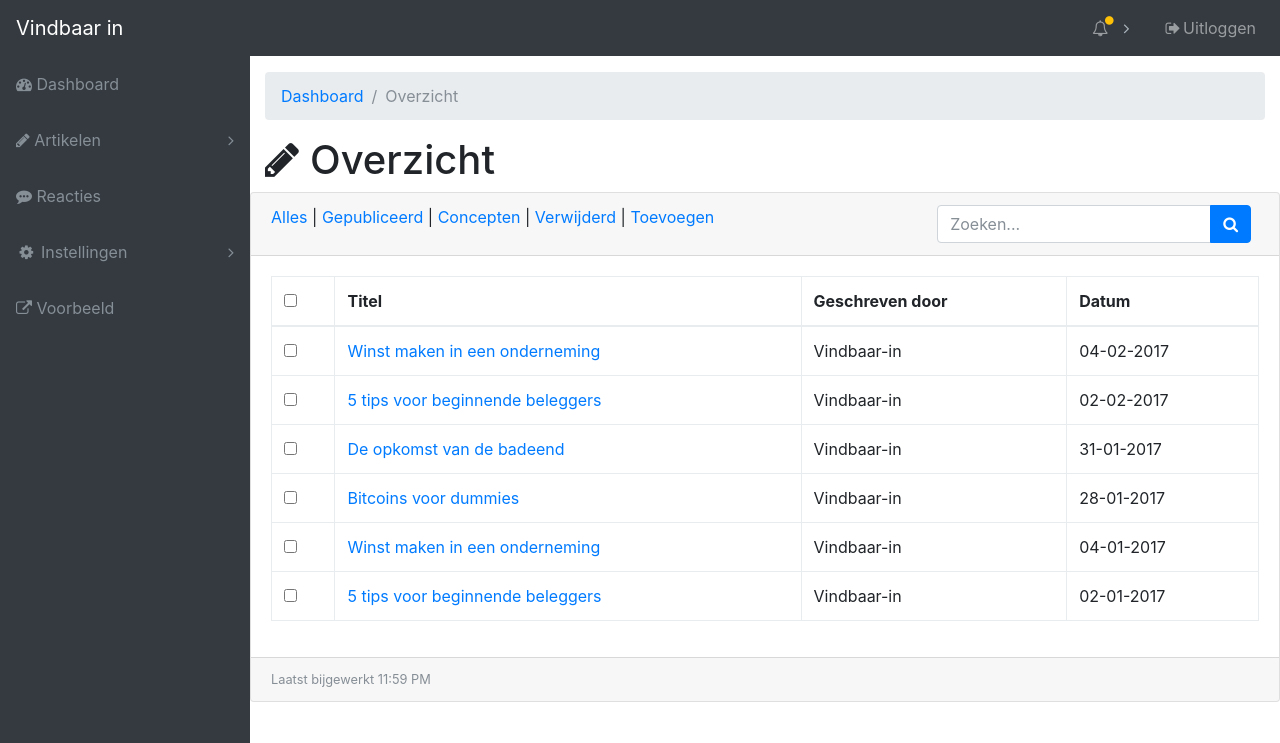
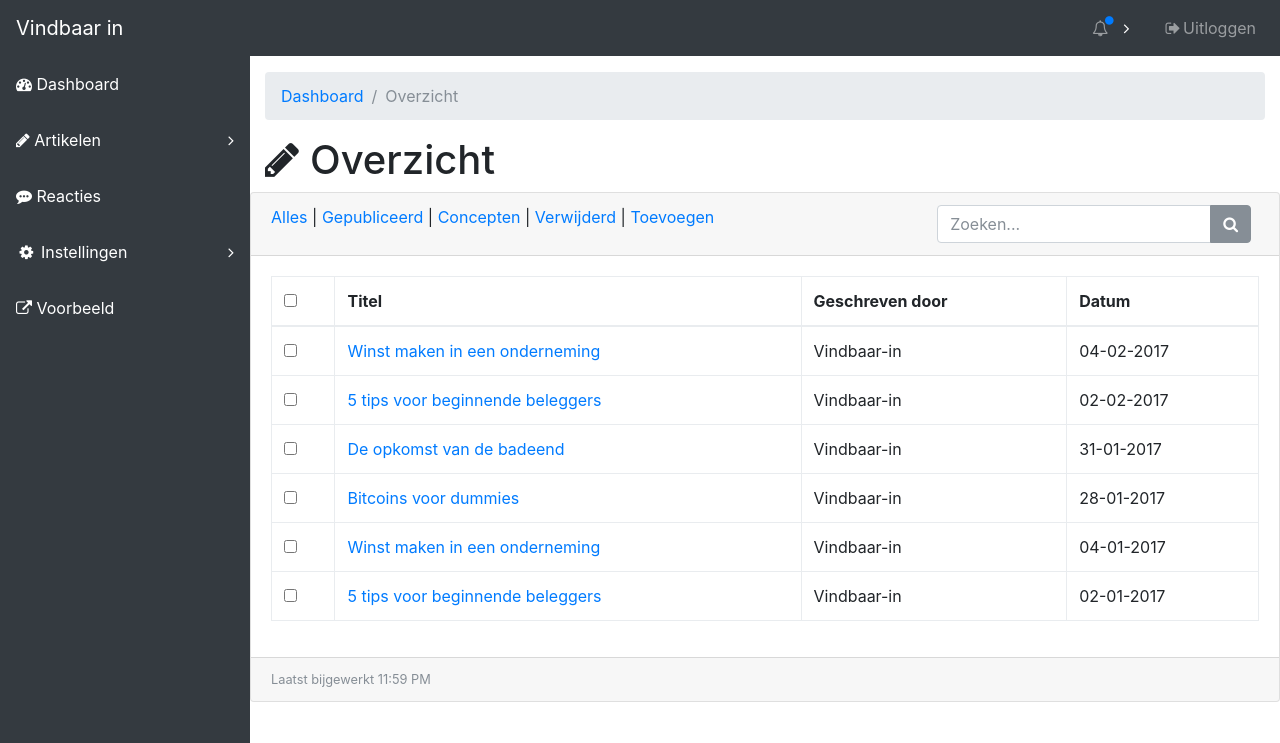
Before and after one commit to HofmanErik/KBS-project, a PHP site: page /dashboard/overzicht.php in a window 1280 px wide. Shown: the top 743 px of the page. Run offline with PHP 8.4, Linux system fonts and the light colour scheme.

Commit message:
WIP dash

```diff
--- a/Blog/dashboard/css/sb-admin.css
+++ b/Blog/dashboard/css/sb-admin.css
@@ -240,23 +240,23 @@ body.sidenav-toggled .navbar-sidenav-tooltip.show {
   display: flex; }
 
 #mainNav.navbar-dark .navbar-collapse .navbar-sidenav .nav-link-collapse:after {
-  color: #868e96; }
+  color: #FFFFFF; }
 
 #mainNav.navbar-dark .navbar-collapse .navbar-sidenav > .nav-item > .nav-link {
-  color: #868e96; }
+  color: #FFFFFF; }
   #mainNav.navbar-dark .navbar-collapse .navbar-sidenav > .nav-item > .nav-link:hover {
     color: #adb5bd; }
 
 #mainNav.navbar-dark .navbar-collapse .navbar-sidenav > .nav-item .sidenav-second-level > li > a,
 #mainNav.navbar-dark .navbar-collapse .navbar-sidenav > .nav-item .sidenav-third-level > li > a {
-  color: #868e96; }
+  color: #FFFFFF; }
   #mainNav.navbar-dark .navbar-collapse .navbar-sidenav > .nav-item .sidenav-second-level > li > a:focus, #mainNav.navbar-dark .navbar-collapse .navbar-sidenav > .nav-item .sidenav-second-level > li > a:hover,
   #mainNav.navbar-dark .navbar-collapse .navbar-sidenav > .nav-item .sidenav-third-level > li > a:focus,
   #mainNav.navbar-dark .navbar-collapse .navbar-sidenav > .nav-item .sidenav-third-level > li > a:hover {
     color: #adb5bd; }
 
 #mainNav.navbar-dark .navbar-collapse .navbar-nav > .nav-item.dropdown > .nav-link:after {
-  color: #adb5bd; }
+  color: #FFFFFF; }
 
 @media (min-width: 992px) {
   #mainNav.navbar-dark .navbar-collapse .navbar-sidenav {
@@ -291,7 +291,7 @@ body.sidenav-toggled .navbar-sidenav-tooltip.show {
 
 @media (min-width: 992px) {
   #mainNav.navbar-light .navbar-collapse .navbar-sidenav {
-    background: #f8f9fa; }
+    background: #FFFFFF; }
     #mainNav.navbar-light .navbar-collapse .navbar-sidenav li.active a {
       color: #000 !important;
       background-color: #e9ecef; }
--- a/Blog/dashboard/header.php
+++ b/Blog/dashboard/header.php
@@ -85,7 +85,7 @@
             <span class="d-lg-none">Meldingen
               <span class="badge badge-pill badge-primary">12 Nieuw</span>
             </span>
-            <span class="indicator text-warning d-none d-lg-block">
+            <span class="indicator text-primary d-none d-lg-block">
               <i class="fa fa-fw fa-circle"></i>
             </span>
           </a>
--- a/Blog/dashboard/login.php
+++ b/Blog/dashboard/login.php
@@ -1,5 +1,6 @@
 <!DOCTYPE html>
 <html lang="en">
+<?php include 'sessie.php'; ?>
 
 <head>
   <meta charset="utf-8">
--- a/Blog/dashboard/overzicht.php
+++ b/Blog/dashboard/overzicht.php
@@ -28,7 +28,7 @@
             <div class="input-group">
               <input class="form-control" type="text" placeholder="Zoeken...">
               <span class="input-group-btn">
-                <button class="btn btn-primary" type="button">
+                <button class="btn btn-secondary" type="button">
                   <i class="fa fa-search"></i>
                 </button>
               </span>
```
Also changed, not shown: Blog/dashboard/sessie.php (added).
